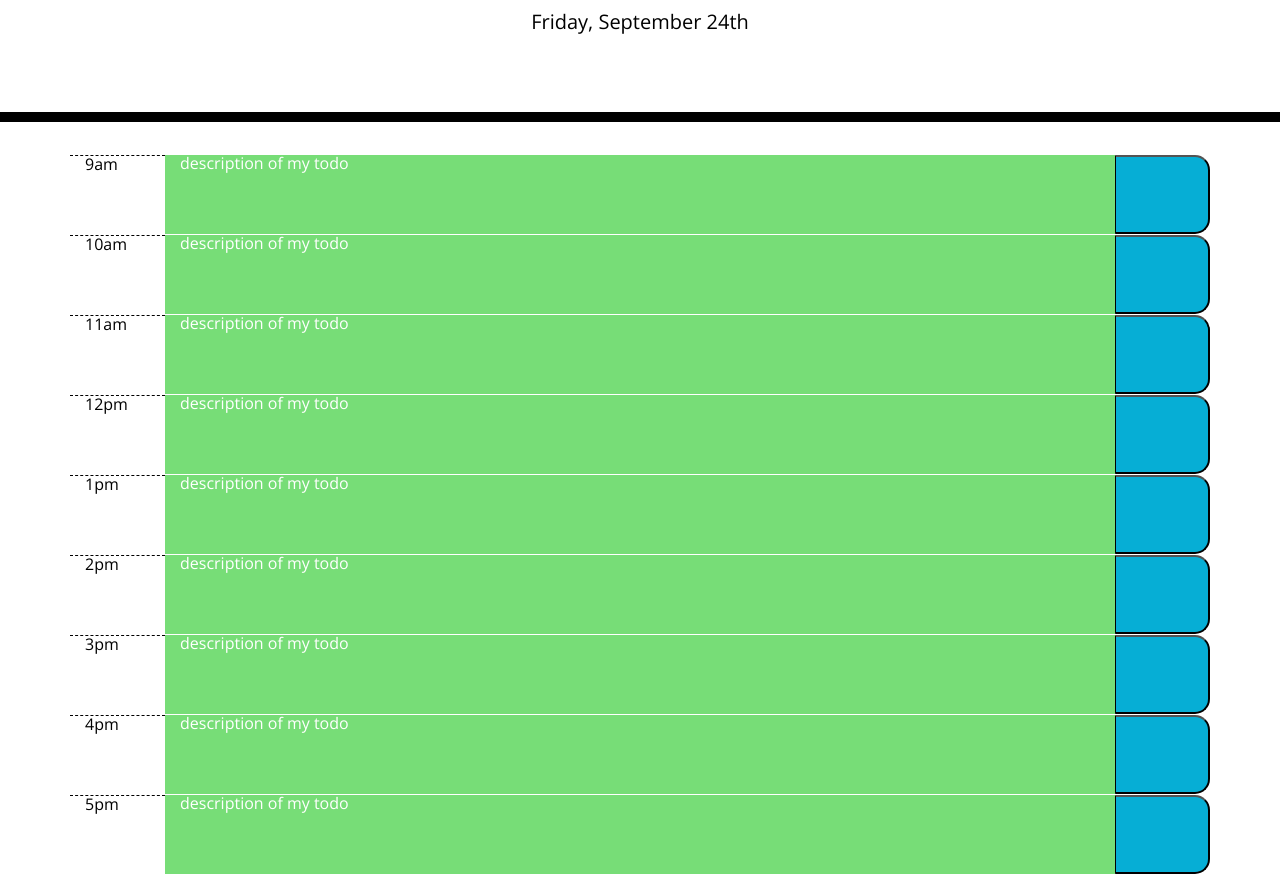
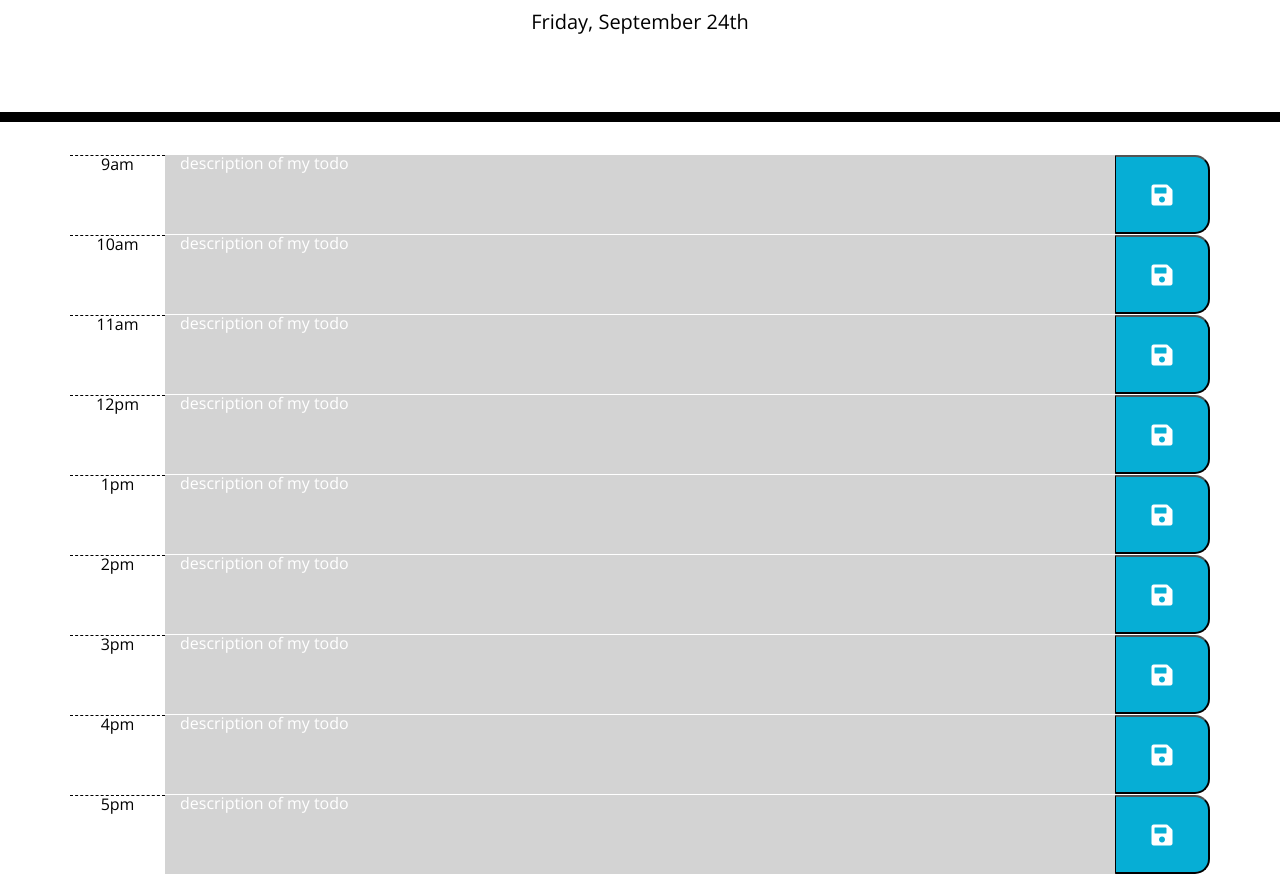
Before and after one commit to willgresham34/day-planner, a plain HTML site: page index.html in a window 1280 px wide. Shown: the part 182-1056 px from the top of the page. Drawn offline with nearby package versions, Linux system fonts and the light colour scheme.

Commit message:
cant get function to work but pushing to save

```diff
--- a/assets/css/style.css
+++ b/assets/css/style.css
@@ -26,7 +26,7 @@ textarea {
 }
 
 .time-block {
-  text-align: center;
+  text-align: left;
   border-radius: 15px;
 }
 
@@ -40,6 +40,7 @@ textarea {
   background-color: #ffffff;
   color: #000000;
   border-top: 1px dashed #000000;
+  text-align: center;
 }
 
 .past {
--- a/assets/js/script.js
+++ b/assets/js/script.js
@@ -1,2 +1,27 @@
  var today = moment();
  $('#currentDay').text(today.format("dddd, MMMM Do"));
+
+var container = document.querySelector(".container");
+
+
+// for loop that sorts through all time blocks on load
+var  timeBlocks = $("#9, #10, #11, #12, #13, #14, #15, #16, #17")
+// var  timeBlocks = $("#9", "#10", "#11", "#12", "#13", "#14", "#15", "#16", "#17")
+var currentHour = moment().format("H");
+
+ console.log(currentHour);
+ console.log(timeBlocks);
+
+
+for (i = 0; i < timeBlocks.length; i++) {
+    if ( [i] == currentHour) {
+        $(timeBlocks[i]).addClass("present");
+    } else if ( i < currentHour) {
+        $(timeBlocks[i]).addClass("past");
+    } else {
+        $(timeBlocks[i]).addClass("future");
+    }
+}
+  container.addEventListener("click", function(event) {
+
+  })
--- a/index.html
+++ b/index.html
@@ -30,58 +30,58 @@
     </header>
     <div class="container">
       <!-- Timeblocks go here -->
-      <section class="row">
+      <section class="row time-block ">
         <span class="col-1 hour">9am</span>
-        <div class="col-10 future" id="9am" ><p>description of my todo</p></div>
-        <button class="col-1 saveBtn"></button>
+        <div class="col-10 " id="9" ><p>description of my todo</p></div>
+        <button class="col-1 saveBtn"><i style="font-size:24px" class="fa">&#xf0c7;</i></button>
       </section>
 
-      <section class="row">
+      <section class="row time-block">
         <span class="col-1 hour">10am</span>
-        <div class="col-10 future" id="10am" ><p>description of my todo</p></div>
-        <button class="col-1 saveBtn"></button>
+        <div class="col-10 " id="10" ><p>description of my todo</p></div>
+        <button class="col-1 saveBtn"><i style="font-size:24px" class="fa">&#xf0c7;</i></button>
       </section>
 
-      <section class="row">
+      <section class="row time-block">
         <span class="col-1 hour">11am</span>
-        <div class="col-10 future" id="11am" ><p>description of my todo</p></div>
-        <button class="col-1 saveBtn"></button>
+        <div class="col-10 " id="11" ><p>description of my todo</p></div>
+        <button class="col-1 saveBtn"><i style="font-size:24px" class="fa">&#xf0c7;</i></button>
       </section>
 
-      <section class="row">
+      <section class="row time-block">
         <span class="col-1 hour">12pm</span>
-        <div class="col-10 future" id="12pm" ><p>description of my todo</p></div>
-        <button class="col-1 saveBtn"></button>
+        <div class="col-10" id="12" ><p>description of my todo</p></div>
+        <button class="col-1 saveBtn"><i style="font-size:24px" class="fa">&#xf0c7;</i></button>
       </section>
 
-      <section class="row">
+      <section class="row time-block">
         <span class="col-1 hour">1pm</span>
-        <div class="col-10 future" id="1pm" ><p>description of my todo</p></div>
-        <button class="col-1 saveBtn"></button>
+        <div class="col-10" id="13" ><p>description of my todo</p></div>
+        <button class="col-1 saveBtn"><i style="font-size:24px" class="fa">&#xf0c7;</i></button>
       </section>
 
-      <section class="row">
+      <section class="row time-block">
         <span class="col-1 hour">2pm</span>
-        <div class="col-10 future" id="2pm" ><p>description of my todo</p></div>
-        <button class="col-1 saveBtn"></button>
+        <div class="col-10" id="14" ><p>description of my todo</p></div>
+        <button class="col-1 saveBtn"><i style="font-size:24px" class="fa">&#xf0c7;</i></button>
       </section>
 
-      <section class="row">
+      <section class="row time-block">
         <span class="col-1 hour">3pm</span>
-        <div class="col-10 future" id="3pm" ><p>description of my todo</p></div>
-        <button class="col-1 saveBtn"></button>
+        <div class="col-10" id="15" ><p>description of my todo</p></div>
+        <button class="col-1 saveBtn"><i style="font-size:24px" class="fa">&#xf0c7;</i></button>
       </section>
 
-      <section class="row">
+      <section class="row time-block">
         <span class="col-1 hour">4pm</span>
-        <div class="col-10 future" id="4pm" ><p>description of my todo</p></div>
-        <button class="col-1 saveBtn"></button>
+        <div class="col-10" id="16"><p>description of my todo</p></div>
+        <button class="col-1 saveBtn"><i style="font-size:24px" class="fa">&#xf0c7;</i></button>
       </section>
 
-      <section class="row">
+      <section class="row time-block">
         <span class="col-1 hour">5pm</span>
-        <div class="col-10 future" id="5pm" ><p>description of my todo</p></div>
-        <button class="col-1 saveBtn"></button>
+        <div class="col-10" id="17" ><p>description of my todo</p></div>
+        <button class="col-1 saveBtn"><i style="font-size:24px" class="fa">&#xf0c7;</i></button>
       </section>
 
 
```
